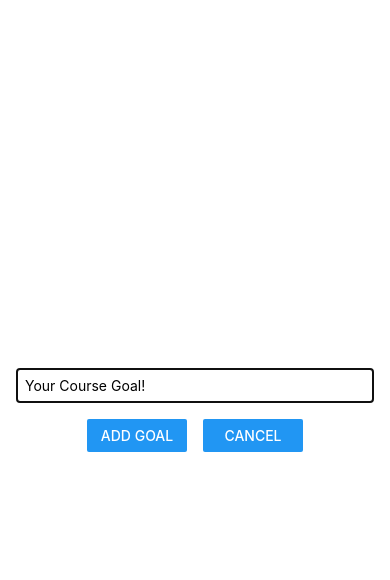
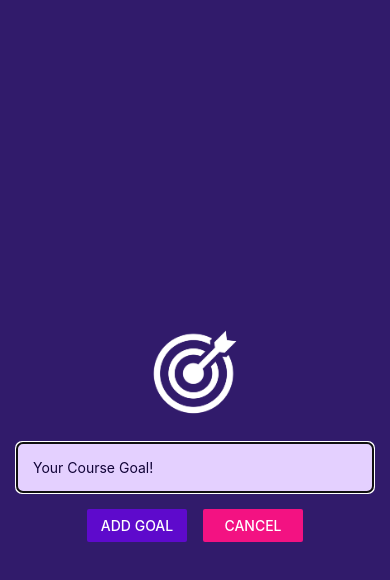
Before and after one commit to bangaffannn/ToDoMobileApps, a React Native app: screen / in a window 390 px wide. Both pictures are taken after a click on the button "ADD NEW GOAL!". Shown: the top 580 px of the page. Built offline with nearby package versions, Linux system fonts and the light colour scheme.

Commit message:
Modal and background changes

```diff
--- a/Cover.jsx
+++ b/Cover.jsx
@@ -10,6 +10,7 @@
   ScrollView,
   FlatList,
 } from "react-native";
+import { StatusBar } from "expo-status-bar";
 import GoalInput from "./components/GoalInput.jsx";
 
 export default function Cover() {
@@ -20,12 +21,17 @@
     setModalIsVisible(true);
   }
 
+  function endAddGoalHandler() {
+    setModalIsVisible(false);
+  }
+
   function addGoalHandler(enteredGoalText) {
     setCourseGoals((currentCourseGoals) => [
       ...currentCourseGoals,
       // enteredGoalText,
       { text: enteredGoalText, id: Math.random().toString() },
     ]);
+    endAddGoalHandler();
   }
 
   function deleteGoalHandler(id) {
@@ -35,13 +41,19 @@
   }
 
   return (
+    <>
+      <StatusBar />
       <View style={styles.appContainer}>
         <Button
           title="Add New Goal!"
           color="#5e0acc"
           onPress={startAddGoalHandler}
         />
-      <GoalInput visible={modalIsVisible} onAddGoal={addGoalHandler} />
+        <GoalInput
+          visible={modalIsVisible}
+          onAddGoal={addGoalHandler}
+          onCancel={endAddGoalHandler}
+        />
         <View style={styles.goalsContainer}>
           {/* <ScrollView>
           {courseGoals.map((goal, index) => (
@@ -69,6 +81,7 @@
           ></FlatList>
         </View>
       </View>
+    </>
   );
 }
 
@@ -77,6 +90,7 @@
     flex: 1,
     paddingTop: 50,
     paddingHorizontal: 16,
+    backgroundColor: "#1e085a",
   },
   goalsContainer: {
     flex: 3, // Adjusted flex value to fill the remaining space
--- a/components/GoalInput.jsx
+++ b/components/GoalInput.jsx
@@ -1,11 +1,20 @@
 import { useState } from "react";
-import { View, TextInput, Button, StyleSheet, Modal } from "react-native";
+import {
+  View,
+  TextInput,
+  Button,
+  StyleSheet,
+  Modal,
+  Image,
+} from "react-native";
 
 export default function GoalInput(props) {
   const [enteredGoalText, setEnteredGoalText] = useState("");
+
   function goalInputHandler(enteredText) {
     setEnteredGoalText(enteredText);
   }
+
   function addGoalHandler() {
     props.onAddGoal(enteredGoalText);
     setEnteredGoalText("");
@@ -14,6 +23,7 @@
   return (
     <Modal visible={props.visible} animationType="slide">
       <View style={styles.inputContainer}>
+      <Image style={styles.image} source={require("../assets/Images/goal.png")} />
         <TextInput
           style={styles.textInput}
           placeholder="Your Course Goal!"
@@ -22,10 +32,10 @@
         />
         <View style={styles.buttonContainer}>
           <View style={styles.button}>
-            <Button title="Add Goal" onPress={addGoalHandler} />
+            <Button title="Add Goal" onPress={addGoalHandler} color="#5e0acc" />
           </View>
           <View style={styles.button}>
-            <Button title="Cancel" />
+            <Button title="Cancel" onPress={props.onCancel} color="#f31282" />
           </View>
         </View>
       </View>
@@ -38,23 +48,29 @@
     flex: 1,
     justifyContent: "center",
     alignItems: "center",
-    marginBottom: 24,
     padding: 16,
-    borderBottomWidth: 1,
-    borderBottomColor: "#cccccc",
+    backgroundColor: '#311b6b',
   },
   textInput: {
     borderWidth: 1,
     borderColor: "#cccccc",
+    backgroundColor: "#e4d0ff",
+    color: "#120438",
+    borderRadius: 6,
     width: "100%",
-    padding: 8,
+    padding: 16,
   },
   buttonContainer: {
     marginTop: 16,
-    flexDirection: 'row',
+    flexDirection: "row",
   },
   button: {
     width: 100,
-    marginHorizontal: 8
-  }
+    marginHorizontal: 8,
+  },
+  image: {
+    width: 100,
+    height: 100,
+    margin: 20,
+  },
 });
--- a/components/GoalItem.jsx
+++ b/components/GoalItem.jsx
@@ -6,7 +6,7 @@
       <Pressable
         android_ripple={{ color: "#5e0acc" }}
         onPress={props.onDeleteItem.bind(this, props.id)}
-        style={({ pressed }) => (pressed ? styles.pressedItem : null)}
+        style={({ pressed }) => pressed && styles.pressedItem}
       >
         <View style={styles.goalItem}>
           <Text style={styles.textColor}>{props.text}</Text>
```
Also changed, not shown: assets/Images/goal.png (added). Lines whose indentation alone changed are shown as unchanged.
